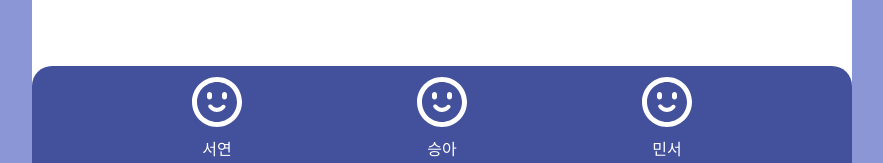
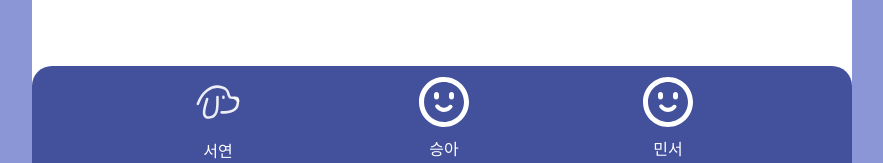
Before and after one commit to PS-Front-Study/fe-study, a React (Create React App) app: page /minseo in a window 1280 px wide. Shown: the part 634-797 px from the top of the page, without its empty margins (198-1081 px from the left). Built offline with nearby package versions, Linux system fonts and the light colour scheme; a web font is replaced by a local one.

Commit message:
feat: 서연의 아이콘 변경

```diff
--- a/src/assets/icons.js
+++ b/src/assets/icons.js
@@ -37,3 +37,12 @@ export const SmileIcon = () => (
     </g>
   </svg>
 );
+
+export const DogIcon = () => (
+  <svg width="64" height="64" viewBox="0 0 64 64" fill="none" xmlns="http://www.w3.org/2000/svg">
+<path d="M11.84 33.8653C15.8473 22.7602 24.9338 13.941 36.2747 17.4024C44.1883 19.8178 40.8685 24.3187 43.9437 27.2778C45.6787 28.6126 50.3893 26.821 51.6077 28.4875C52.6848 29.9614 51.9066 32.6504 51.6077 34.4155C50.4287 41.3755 42.4501 42.4 35.6904 42.4" stroke="white" stroke-opacity="0.9" stroke-width="2.56" stroke-linecap="round" stroke-linejoin="round"/>
+<path d="M52 31.04C51.4429 29.9827 50.1715 28.9942 48.64 28.16" stroke="white" stroke-opacity="0.9" stroke-width="2.56" stroke-linecap="round" stroke-linejoin="round"/>
+<path d="M21.1587 28.9952C20.7565 31.1853 14.5557 46.1029 20.9752 47.3738C32.8973 49.0768 31.4664 35.5154 31.4664 27.04" stroke="white" stroke-opacity="0.9" stroke-width="2.56" stroke-linecap="round" stroke-linejoin="round"/>
+<path d="M37.44 26.88V27.68" stroke="white" stroke-opacity="0.9" stroke-width="2.56" stroke-linecap="round" stroke-linejoin="round"/>
+</svg>
+);
--- a/src/common/NavigationBar.js
+++ b/src/common/NavigationBar.js
@@ -1,6 +1,7 @@
 import { Link } from "react-router-dom";
 import styled from "styled-components";
-import { SmileIcon } from "../assets/icons";
+import { DogIcon, SmileIcon } from "../assets/icons";
+
 
 function NavigationBar() {
   return (
@@ -9,7 +10,7 @@ function NavigationBar() {
         <Container>
           <StyledLink to={"/seoyeon"}>
             <IconBox>
-              <SmileIcon />
+              <DogIcon />
               <p>서연</p>
             </IconBox>
           </StyledLink>
```
Also changed, not shown: public/icons/dog-head-profile-svgrepo-com 1.svg (added).
